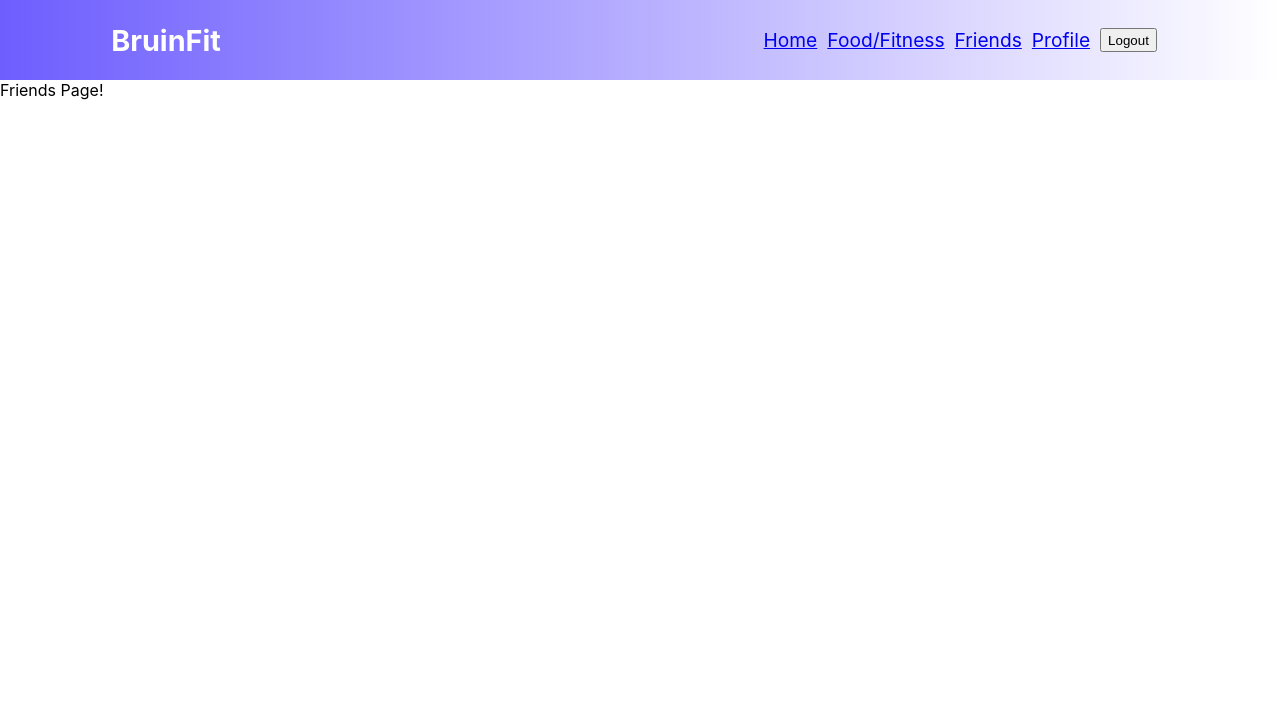
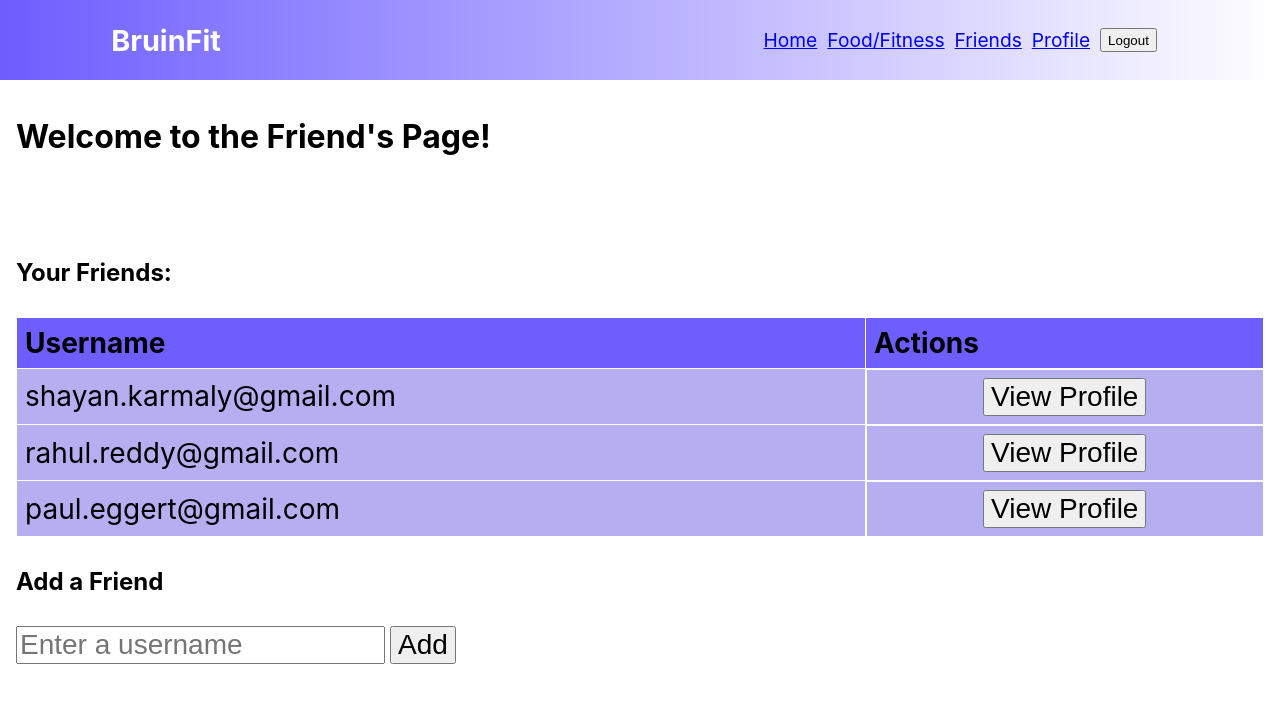
Before and after one commit to Akash-Github2/BruinFit, a React (Create React App) app in the folder bruin-fit/: page /friends in a window 1280 px wide. Shown: the top 702 px of the page. Built offline with nearby package versions, Linux system fonts and the light colour scheme.

Commit message:
updated friends page

```diff
--- a/bruin-fit/src/Friends.js
+++ b/bruin-fit/src/Friends.js
@@ -1,12 +1,217 @@
-import React from 'react'
+import React, {useState, Fragment } from 'react';
+//import FriendsList from './FriendsList'
+import './Food.css'
+import data from "./mock-data-friends.json";
+//import ReadOnlyRowFriends from './components/ReadOnlyRow';
+//import EditableRowFriends from './components/EditableRow';
+//const API_BASE = "http://rest.learncode.academy/api/efa/friends";
+import { nanoid } from 'nanoid';
 
-function Friends ()
+
+//creating a friendslist
+const Friends= () =>
 {
-    return(
-        <div>
-            Friends Page!
-        </div>
-    )
+  const [contacts, setContacts] = useState(data);
+    const [addFormData, setAddFormData] = useState({
+        username: '',
+        actions: '',
+
+    });
+
+    const [editFormData, setEditFormData] = useState({
+     username: '',
+     actions: '',
+  });
+
+  const [editContactId, setEditContactId] = useState(null);
+
+    const handleAddFormChange = (event) => {
+      event.preventDefault();
+        const fieldName = event.target.getAttribute('name');
+        const fieldValue = event.target.value;
+
+        const newFormData = { ...addFormData };
+        newFormData[fieldName] = fieldValue;
+        setAddFormData(newFormData);
+    };
+
+    const handleEditFormChange = (event) => {
+      event.preventDefault();
+
+      const fieldName = event.target.getAttribute('date');
+      const fieldValue = event.target.value;
+
+      const newFormData = { ...editFormData };
+      newFormData[fieldName] = fieldValue;
+
+      setEditFormData(newFormData);
+  };
+
+
+    const handleAddFormSubmit = (event) => {
+      event.preventDefault();
+    const newContact = {
+      id: nanoid(),
+      username: addFormData.username,
+      actions: addFormData.actions,
+    };
+
+    const newContacts = [...contacts, newContact];
+        setContacts(newContacts);
+
+  };
+
+  const handleEditClick = (event, contact) => {
+    event.preventDefault();
+    setEditContactId(contact.id);
+
+  };
+
+  const handleDeleteClick = (contactId) => {
+    const newContacts = [...contacts];
+
+    const index = contacts.findIndex((contact)=> contact.id === contactId);
+    newContacts.splice(index, 1)
+
+    setContacts(newContacts);
+  }
+
+
+
+/*mountingData()
+{
+    fetch(API_BASE)
+    .then(res =>res.json())
+    .then(response => {
+        console.log(response)
+        this.ListeningStateChangedEvent({friends: response})
+    })
+
 }
 
+deleteFriend = (e, friend) =>
+{
+    fetch('${API_BASE}/${friend.id}', {
+        method: "DELETE",
+        headers: {
+            "Content-Type": "application/json",
+        }
+    })
+    .then(res=>
+    {
+        let tempFriends = this.state.friends.filter(fr => fr !==friend)
+        this.setState({friends: tempFriends})
+
+    })
+}
+
+handleSubmit = event =>
+{
+    event.preventDefault();
+    var name = this.refs.name.value;
+    var age = this.refs.age.value;
+    var friendsTemp = this.state.friends;
+
+    fetch(API_BASE, {
+        method: "POST",
+        headers: {
+          "Content-Type": "application/json",
+        },
+        body: JSON.stringify({ name: name, age: age })
+      })
+        .then(res => res.json())
+        .then(response => {
+          console.log(response)
+          friendsTemp.push(response)
+          this.setState({ friends: friendsTemp })
+          this.refs.name.value = ""
+          this.refs.age.value = ""
+        })
+}
+
+*/
+
+
+  return (
+    <div className="app-container">
+
+          <h1> Welcome to the Friend's Page!</h1>
+          <br></br>
+          <br></br>
+
+          <h2>
+             Your Friends:
+          </h2>
+          <form>
+            <table>
+              <thead>
+                <tr>
+                  <th>Username</th>
+                  <th>Actions </th>
+                </tr>
+            </thead>
+            <tbody>
+              {contacts.map((contact) => (
+                 <tr>
+                   <td> {contact.username}</td>
+                   <td>{contact.actions}
+                   <button className="btn btn-success" type="submit">
+          View Profile
+          </button>
+          </td>
+                 </tr>
+
+                        ))}
+
+                    </tbody>
+            </table>
+            </form>
+
+
+          <h2>Add a Friend</h2>
+            <form onSubmit={handleAddFormSubmit}>
+            <input
+              type="text"
+              name="username"
+              required = "required"
+              placeholder = "Enter a username"
+              onChange={handleAddFormChange}
+                />
+
+            <button className="btn btn-success" type="submit">Add </button>
+            </form>
+
+          <br></br>
+          <br></br>
+
+
+    </div>
+  )
+  }
+
+
 export default Friends;
+
+
+
+/*
+const Friends = () =>
+{
+  const [contacts, setContacts] = useState(data);
+    const [addFormData, setAddFormData] = useState({
+        username: '',
+
+    });
+
+    const handleAddFormChange = (event) => {
+      event.preventDefault();
+        const fieldName = event.target.getAttribute('name');
+        const fieldValue = event.target.value;
+
+        const newFormData = { ...addFormData };
+        newFormData[fieldName] = fieldValue;
+        setAddFormData(newFormData);
+    }
+}
+
+*/
--- /dev/null
+++ b/bruin-fit/src/mock-data-friends.json
@@ -0,0 +1,15 @@
+[
+    {
+      "id": 1,
+      "username": "shayan.karmaly@gmail.com"
+    },
+    {
+      "id": 2,
+      "username": "rahul.reddy@gmail.com"
+    },
+    {
+      "id": 3,
+      "username": "paul.eggert@gmail.com"
+    }
+
+]
```
Also changed, not shown: bruin-fit/src/EditableRowFriends.js (added, +24 -0 lines), bruin-fit/src/ReadOnlyFriends.js (added, +20 -0 lines), 1 other file (tests, documents, lock files or other folders).
